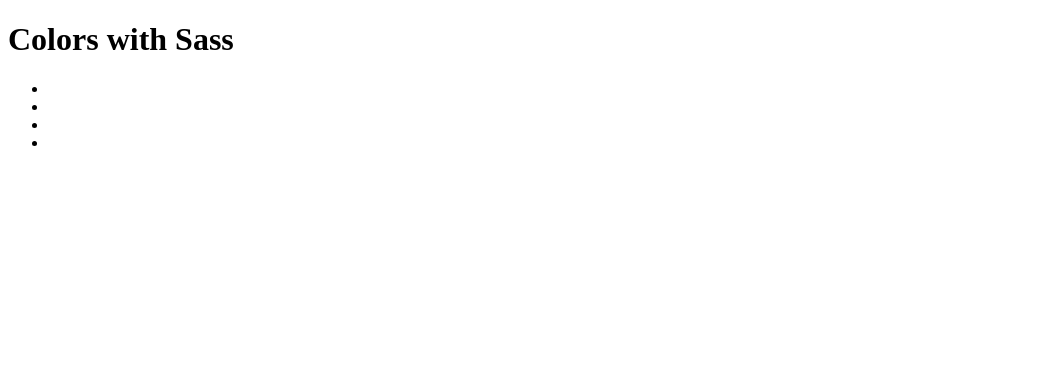
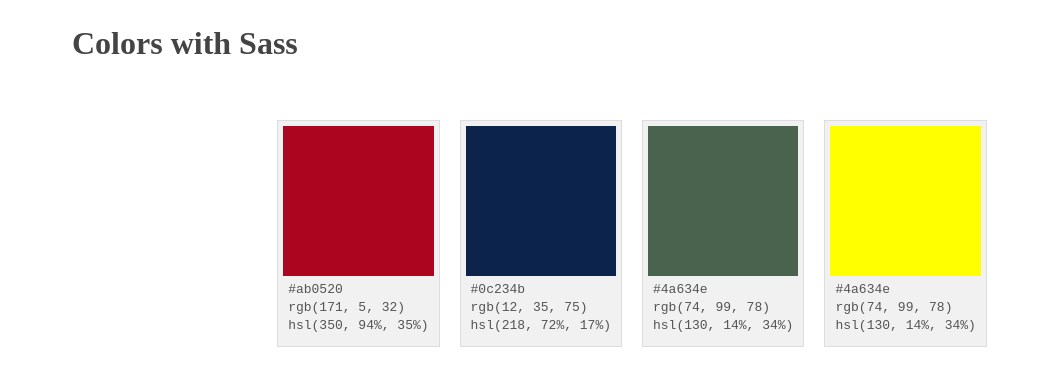
Before and after one commit to Ioannis-Kavalidis/color-palette, a website: page src/index.html in a window 1280 px wide. Shown: the whole page, without its empty margins (0-1041 px from the left). Drawn offline with nearby package versions, Linux system fonts and the light colour scheme; files that its build step writes are made by us from their sources.

Commit message:
second commit

```diff
--- a/package.json
+++ b/package.json
@@ -22,5 +22,5 @@
     "live-server": "^1.2.1",
     "npm-run-all": "^4.1.5",
     "sass": "^1.23.0-module.beta.1"
+  }
 }
-}
--- a/src/index.html
+++ b/src/index.html
@@ -4,6 +4,7 @@
     <meta charset="UTF-8" />
     <meta name="viewport" content="width=device-width, initial-scale=1.0" />
     <meta http-equiv="X-UA-Compatible" content="ie=edge" />
+    <link rel="stylesheet" href="./styles/main.css">
     <title>Colors with Sass</title>
   </head>
   <body>
--- /dev/null
+++ b/src/scss/_main-content.scss
@@ -0,0 +1,22 @@
+*,
+*:before,
+*:after {
+  box-sizing: border-box;
+}
+
+body {
+  color: #444;
+  padding: 0 5%;
+  line-height: 1.4;
+}
+
+.colors {
+  padding: 2em 0;
+  overflow: hidden;
+  list-style: none;
+  text-align: center;
+}
+
+.notes li {
+  margin-bottom: 0.5em;
+}
--- /dev/null
+++ b/src/scss/colors.scss
@@ -0,0 +1,66 @@
+$red: #ab0520;
+$blue: #0c234b;
+$green: #4a634e;
+$yellow: #f9f57b;
+
+$colors: (
+  red: $red,
+  blue: $blue,
+  green: $green,
+  yellow: $yellow,
+);
+
+.colors-red .colors-switch {
+  background-color: #ab0520;
+}
+
+.colors-red .colors-label:before {
+  content: "#ab0520\argb(171, 5, 32)\ahsl(350, 94%, 35%)";
+}
+
+.colors-blue .colors-switch {
+  background-color: #0c234b;
+}
+.colors-blue .colors-label:before {
+  content: "#0c234b\argb(12, 35, 75)\ahsl(218, 72%, 17%)";
+}
+
+.colors-green .colors-switch {
+  background-color: #4a634e;
+}
+.colors-green .colors-label:before {
+  content: "#4a634e\argb(74, 99, 78)\ahsl(130, 14%, 34%)";
+}
+.colors-yellow .colors-switch {
+  background-color: yellow;
+}
+.colors-yellow .colors-label:before {
+  content: "#4a634e\argb(74, 99, 78)\ahsl(130, 14%, 34%)";
+}
+
+.colors-item {
+  display: inline-block;
+  vertical-align: middle;
+  *vertical-align: auto;
+  *zoom: 1;
+  *display: inline;
+  margin: 0 1em 1em 0;
+  background: #f1f1f1;
+  padding: 5px;
+  border: solid 1px #ddd;
+}
+.colors-switch {
+  display: block;
+  width: 100%;
+  height: 0;
+  padding-bottom: 100%;
+  margin: 0 auto;
+}
+.colors-label {
+  display: block;
+  color: #545454;
+  display: block;
+  padding: 5px;
+  white-space: pre;
+  text-align: left;
+}
--- /dev/null
+++ b/src/scss/main.scss
@@ -0,0 +1,2 @@
+@import "main-content";
+@import "colors";
```
Also changed, not shown: 1 other file.
